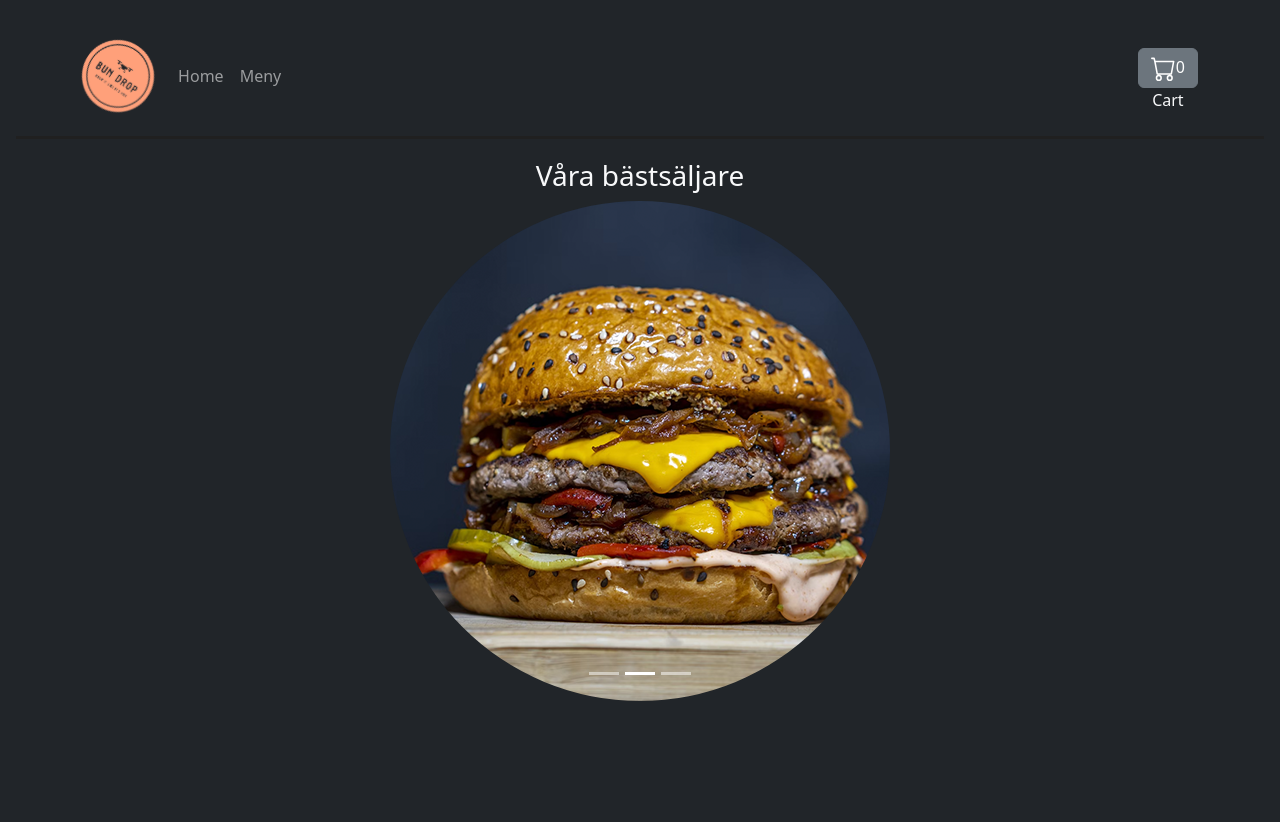
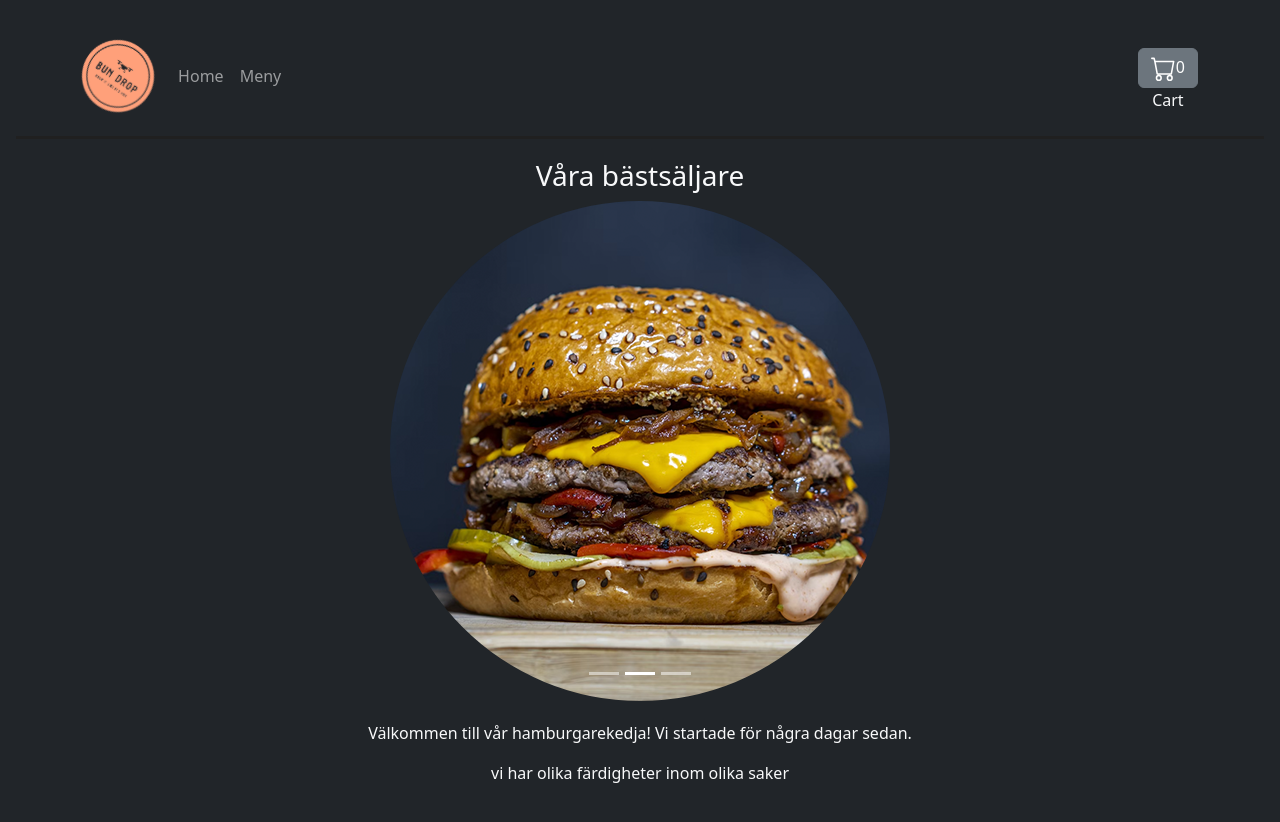
Before and after one commit to Sidus-96/Bun-drop, a React (Create React App) app: page / in a window 1280 px wide. Shown: the top 822 px of the page. Built offline with nearby package versions, Linux system fonts and the light colour scheme.

Commit message:
Lagt till knapp "Till kassan"
La in lite mini beskrivning i Home

```diff
--- a/src/components/ShoppingCart.jsx
+++ b/src/components/ShoppingCart.jsx
@@ -1,7 +1,7 @@
 import React from 'react';
 import Offcanvas from 'react-bootstrap/Offcanvas';
-import { Image } from 'react-bootstrap';
-
+import { Image, Button } from 'react-bootstrap';
+import {Link} from 'react-router-dom'
 {/*
 Offcanvas exempel
  https://react-bootstrap.netlify.app/docs/components/offcanvas/*/}
@@ -30,6 +30,12 @@ function ShoppingCart({ show, handleClose,cartProducts,updateQuantity, removeFro
             </div>
         ))}
 
+        <div className="text-center">
+        <Link to="/">
+  <Button className="btn-success">Till kassan</Button>
+</Link>
+        </div>
+
       </Offcanvas.Body>
     </Offcanvas>
   );
--- a/src/pages/Home.jsx
+++ b/src/pages/Home.jsx
@@ -1,5 +1,4 @@
 import React, { useState } from 'react'
-import {Link, useNavigate} from 'react-router-dom'
 import Carousel from '../components/carousel';
 
 
@@ -10,7 +9,12 @@ function Home(){
 
      <div style={{ height: '100vh'}} >
      <Carousel />
+     <div className="text-center">
+        <p>Välkommen till vår hamburgarekedja! Vi startade för några dagar sedan. </p>
+        vi har olika färdigheter inom olika saker
      </div>
+     </div>
+
     );
 }
 
```
